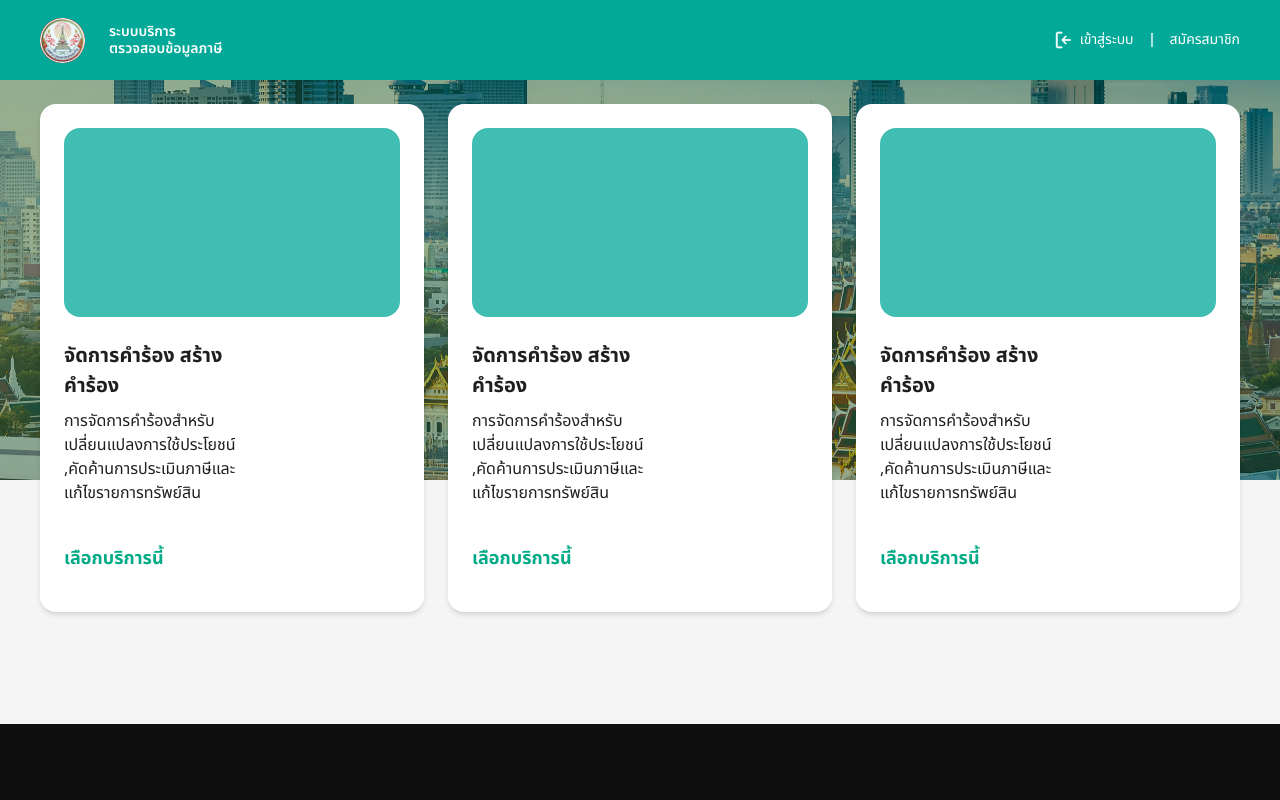
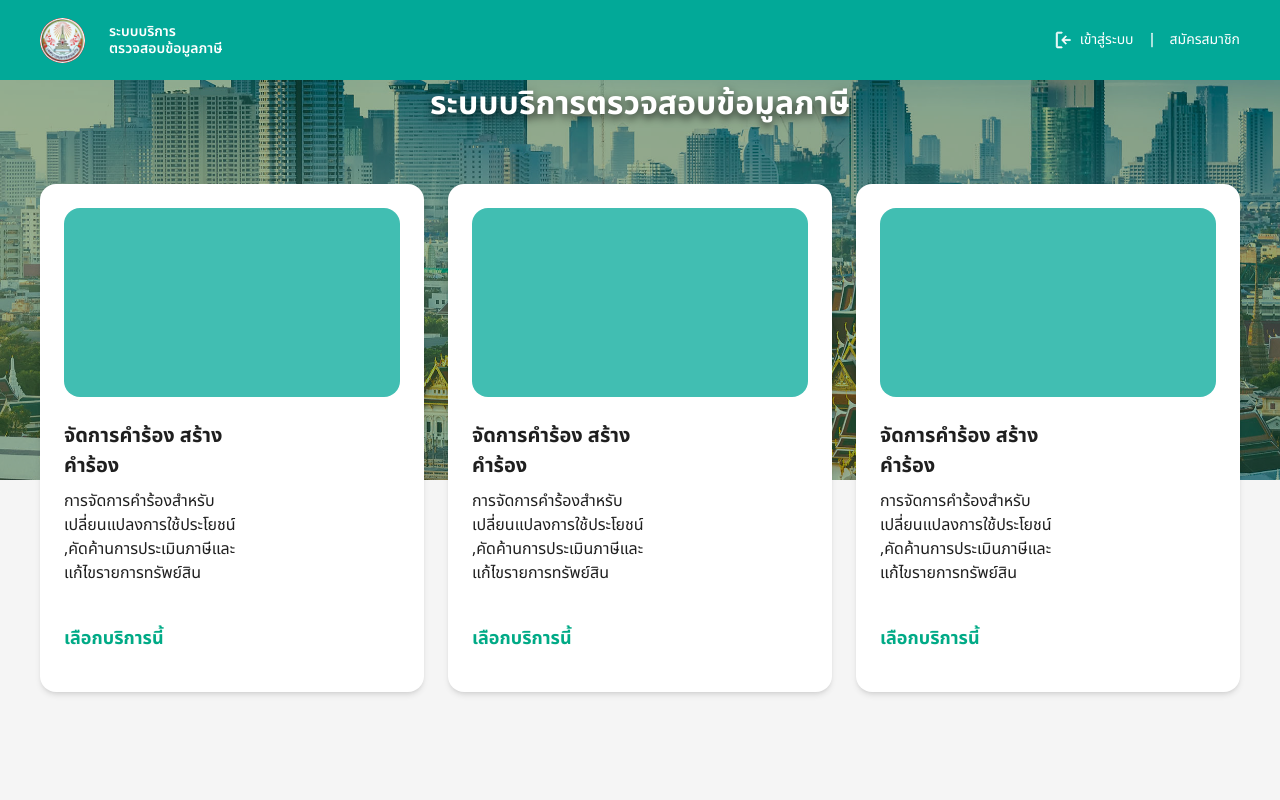
Before and after one commit to khititach097/citizen_system_front, a Next.js app: page /portal in a window 1280 px wide. Shown: the top 800 px of the page. Built offline with nearby package versions, Linux system fonts and the light colour scheme.

Commit message:
fix(portal): fix margin

```diff
--- a/src/features/portal/screen/index.tsx
+++ b/src/features/portal/screen/index.tsx
@@ -22,7 +22,7 @@ const PortalScreen = () => {
       </section>
       <section
         id=""
-        className="mt-[-60dvh] relative z-20 min-h-[515px] mx-auto container"
+        className="mt-[-50dvh] relative z-20 min-h-[515px] mx-auto container"
       >
         <h1 className="text-[2rem] font-bold text-center text-white drop-shadow-[0px_4px_4px_rgba(0,0,0,0.7)]">
           ระบบบริการตรวจสอบข้อมูลภาษี
@@ -31,7 +31,7 @@ const PortalScreen = () => {
           {Array.from({ length: 3 }).map((_, index) => (
             <div className="bg-white p-6 rounded-2xl flex flex-col justify-between gap-6 shadow-md hover:shadow-lg transition">
               <div className="bg-primary-2 opacity-75 w-full aspect-[16/9] rounded-2xl"></div>
-              <div className="==min-h-[170px] flex flex-col gap-2 w-[60%]">
+              <div className="flex flex-col gap-2 w-[60%]">
                 <div className="text-xl font-bold line-clamp-2">
                   จัดการคำร้อง สร้างคำร้อง
                 </div>
```
